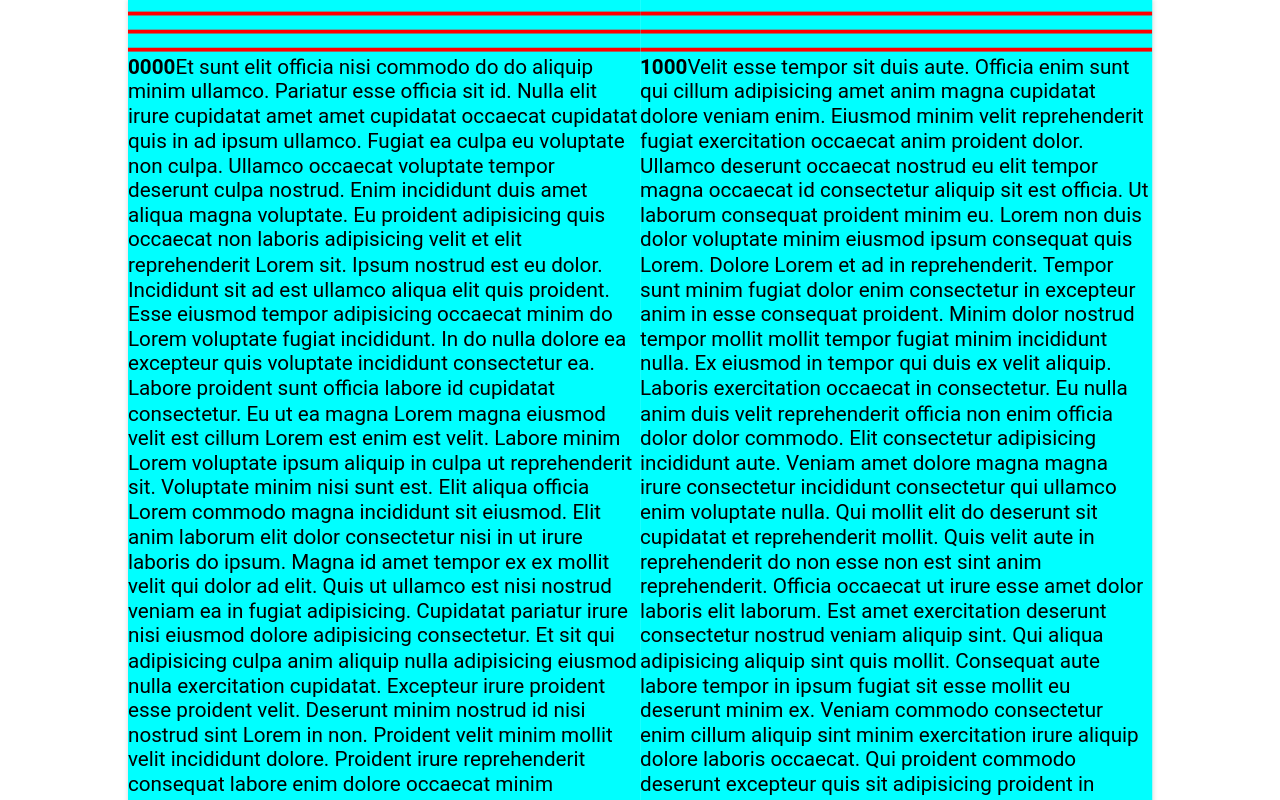
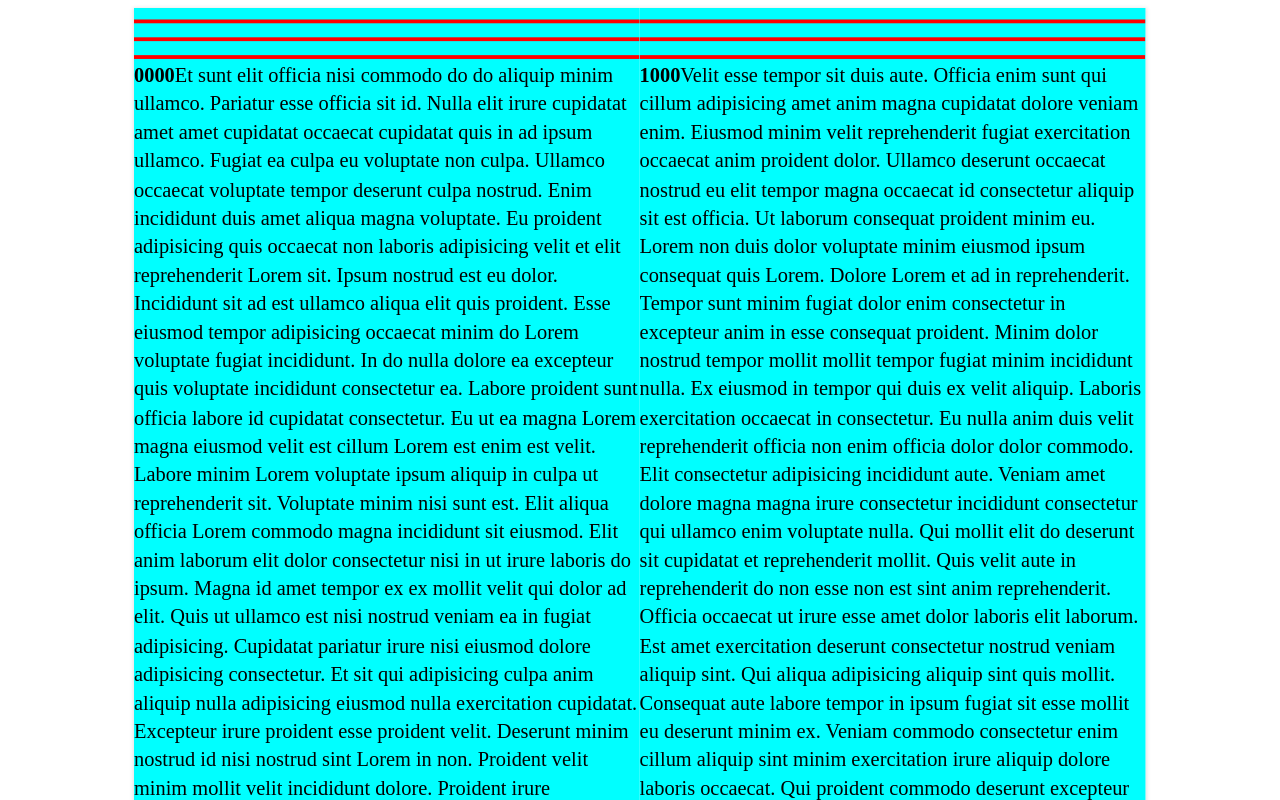
Before and after one commit to joaopmo/react-paper, a React (Vite) app: page / in a window 1280 px wide. Shown: the top 800 px of the page. Built offline with nearby package versions, Linux system fonts and the light colour scheme.

Commit message:
Arbitrary precision test

```diff
--- /dev/null
+++ b/src/components/Backdrop.tsx
@@ -0,0 +1,9 @@
+import React from 'react';
+
+export function Backdrop({ children, open }: { children: React.ReactNode; open: boolean }) {
+  return (
+    <div className="backdrop" style={{ display: open ? 'flex' : 'none' }}>
+      {children}
+    </div>
+  );
+}
--- a/src/components/Dimension.tsx
+++ b/src/components/Dimension.tsx
@@ -49,6 +49,10 @@ export function DimensionProvider({
 
   const resizeHandler = React.useCallback(() => {
     // A4 = 297mm x 210mm
+
+    const mm = getComputedStyle(document.body).getPropertyValue('--mm');
+    console.log('mm: ', mm);
+
     const height = 297 * multiplier;
     const width = 210 * multiplier;
     const container = dimensionRef.current;
--- a/src/components/Page.tsx
+++ b/src/components/Page.tsx
@@ -5,14 +5,17 @@ import { renderWithOutlet } from './Outlet';
 import { StructureObject } from '../utils/transforms';
 import { get } from '../utils/accessors';
 import { FieldObject } from './Field';
+import { Backdrop } from './Backdrop';
+import { Spinner } from './Spinner';
 
 interface PageProps {
   structure: StructureObject;
   columns: Array<PageDescriptor | null>;
   index: number;
+  loading: boolean;
 }
 
-export function Page({ columns, structure, index }: PageProps): JSX.Element {
+export function Page({ columns, structure, index, loading }: PageProps): JSX.Element {
   const { scale, ...dimension } = useDimension();
 
   return (
@@ -23,18 +26,22 @@ export function Page({ columns, structure, index }: PageProps): JSX.Element {
         ...dimension,
       }}
     >
+      <Backdrop open={loading}>
+        <Spinner />
+      </Backdrop>
       {columns.map((column, columnIndex) => {
         return (
           <div className={`pb-column pb-column-${columnIndex}`} key={columnIndex}>
             {column?.map((slice) => {
-              const maxHeight = slice.lowerBound - slice.upperBound || 'none';
-              const top = -slice.upperBound;
+              const maxHeight = slice.lowerBound.minus(slice.upperBound).toNumber() || 'none';
+              // const maxHeight = slice.lowerBound - slice.upperBound || 'none';
+              const top = slice.upperBound.neg().toNumber();
 
               return (
                 <div
                   key={`${slice.current}.${slice.path.join('.')}`}
                   style={{ overflow: 'hidden', maxHeight }}
-                  data-max-height={slice.lowerBound - slice.upperBound || 'none'}
+                  // data-max-height={slice.lowerBound - slice.upperBound || 'none'}
                 >
                   <div style={{ position: 'relative', top }} data-top={-slice.upperBound}>
                     {renderWithOutlet(
--- a/src/components/Paginator.tsx
+++ b/src/components/Paginator.tsx
@@ -1,12 +1,12 @@
 import React from 'react';
 import { FieldObject, Path, Subscribe } from './Field';
-import { renderWithOutlet } from './Outlet';
 import { useDimension } from './Dimension';
 import { Page } from './Page';
 import { StructureObject } from '../utils/transforms';
 import { ElStyle, getStyle } from '../styles/getter';
 import debounce from '../utils/debounce';
 import { get, zip } from '../utils/accessors';
+import Big from 'big.js';
 
 interface FieldContextObject {
   subField: Subscribe | null;
@@ -16,9 +16,9 @@ interface Slice {
   path: Path;
   current: number; // index of the slice taking into account all slices with same path
   leadPage: number; // starting page
-  upperBound: number; // starting lenght
-  lowerBound: number; // ending length head tail
-  addedHeight: number; // Cumulative height of slices in the page
+  upperBound: Big; // starting lenght
+  lowerBound: Big; // ending length head tail
+  addedHeight: Big; // Cumulative height of slices in the page
 }
 
 export type PageDescriptor = Slice[];
@@ -51,7 +51,7 @@ export function Paginator({ structure }: PaginatorProps) {
   const ROOT_FIELD = 1;
   const elementToPath = React.useRef<Map<Element, Path>>(new Map());
   const pathToElement = React.useRef<Map<string, Element>>(new Map());
-  const { height: pageHeight } = useDimension();
+  const { height: pageHeight, scale } = useDimension();
 
   const map = React.useMemo(() => {
     return {
@@ -74,6 +74,7 @@ export function Paginator({ structure }: PaginatorProps) {
     };
   }, []);
   const [schema, dispatch] = React.useReducer(reducer, [], init);
+  const [loading, setLoading] = React.useState(true);
 
   function init(schema: Schema): Schema {
     schema = structure.map((column, columnIndex) => {
@@ -82,9 +83,9 @@ export function Paginator({ structure }: PaginatorProps) {
           path: [columnIndex, fieldIndex],
           current: 0,
           leadPage: 0,
-          upperBound: 0,
-          lowerBound: 0,
-          addedHeight: 0,
+          upperBound: Big(0),
+          lowerBound: Big(0),
+          addedHeight: Big(0),
         };
       });
       return [page];
@@ -141,12 +142,12 @@ export function Paginator({ structure }: PaginatorProps) {
       prevPath: Path;
       leadPage: number;
       currSlice: number;
-      upperBound: number;
-      lowerBound: number;
-      addedHeight: number;
-      freeHeight: number;
+      upperBound: Big;
+      lowerBound: Big;
+      addedHeight: Big;
+      freeHeight: Big;
       field: FieldObject;
-      style: ElStyle<number>;
+      style: ElStyle<Big>;
       prevSibEl?: Element;
       nextSibEl?: Element;
     };
@@ -158,18 +159,23 @@ export function Paginator({ structure }: PaginatorProps) {
       styleProp: keyof ElStyle<number>,
     ) {
       let currentBox = state.style[styleProp];
+      const tmp = state.style.lineHeight.minus(state.style.fontSize).toNumber();
+      // const safeMargin = new Big(Math.log10(tmp));
+      const safeMargin = new Big(0);
+      let countMargin = 0;
 
       // Logic to handle margin collapse between adjacent siblings.
       // Margin collapse between parent and descendants is handled
       // by .pb-page * { overflow: hidden; } css rule.
       // =================================================================
       if (styleProp === 'marginTop' && state.prevSibEl) {
-        currentBox = 0.0;
+        currentBox = Big(0);
       }
 
       if (styleProp === 'marginBottom' && state.nextSibEl) {
-        const { marginTop } = getStyle(state.nextSibEl);
-        currentBox = Math.max(marginTop, currentBox);
+        const { marginTop } = getStyle(state.nextSibEl, scale);
+        currentBox = marginTop.gt(currentBox) ? marginTop : currentBox;
+        // currentBox = Math.max(marginTop, currentBox);
       }
       // =================================================================
 
@@ -196,26 +202,73 @@ export function Paginator({ structure }: PaginatorProps) {
       //   }
       // }
 
-      while (true) {
-        if (state.freeHeight >= currentBox) {
-          state.lowerBound += currentBox;
-          state.addedHeight += currentBox;
-          state.freeHeight -= currentBox;
+      if (styleProp === 'contentBox' && state.field.content === 'text') {
+        while (true) {
+          if (countMargin === 0 && state.freeHeight.gte(currentBox)) {
+            state.lowerBound = state.lowerBound.plus(currentBox);
+            state.addedHeight = state.addedHeight.plus(currentBox);
+            state.freeHeight = state.freeHeight.minus(currentBox);
+            break;
+          }
 
-          break;
+          if (state.freeHeight.gte(currentBox.plus(safeMargin))) {
+            state.upperBound = state.upperBound.minus(safeMargin);
+            state.lowerBound = state.lowerBound.plus(currentBox);
+            state.addedHeight = state.addedHeight.plus(currentBox).plus(safeMargin);
+            state.freeHeight = state.freeHeight.minus(currentBox).minus(safeMargin);
+            break;
+          }
+
+          let up = new Big(0);
+          let lo = new Big(0);
+          if (countMargin === 0 && state.freeHeight.gte(state.style.lineHeight.plus(safeMargin))) {
+            state.freeHeight = state.freeHeight.minus(safeMargin);
+            const cap = state.freeHeight.minus(state.freeHeight.mod(state.style.lineHeight));
+            state.lowerBound = state.lowerBound.plus(cap);
+            lo = lo.plus(safeMargin);
+            state.addedHeight = state.addedHeight.plus(cap);
+            state.freeHeight = state.freeHeight.minus(cap);
+            currentBox = currentBox.minus(cap);
+            countMargin++;
+          }
+
+          if (state.freeHeight.gte(state.style.lineHeight.plus(safeMargin.times(2)))) {
+            state.freeHeight = state.freeHeight.minus(safeMargin.times(2));
+            const cap = state.freeHeight.minus(state.freeHeight.mod(state.style.lineHeight));
+            up = up.plus(safeMargin);
+            lo = lo.plus(safeMargin);
+            state.lowerBound = state.lowerBound.plus(cap);
+            state.addedHeight = state.addedHeight.plus(cap);
+            state.freeHeight = state.freeHeight.minus(cap);
+            currentBox = currentBox.minus(cap);
+            countMargin++;
+          }
+
+          page.push({
+            path: state.currPath.slice(0, 2),
+            current: state.currSlice++,
+            leadPage: state.leadPage,
+            addedHeight: state.addedHeight.plus(up).plus(lo),
+            upperBound: state.upperBound.minus(up),
+            lowerBound: state.lowerBound.plus(lo),
+          });
+
+          column.push([...page]);
+          page.length = 0;
+          state.addedHeight = Big(0);
+          state.freeHeight = Big(pageHeight);
+          state.upperBound = state.lowerBound;
         }
 
-        if (
-          styleProp === 'contentBox' &&
-          state.field.content === 'text' &&
-          state.freeHeight >= state.style.lineHeight
-        ) {
-          let contentCap = state.freeHeight;
-          contentCap -= state.freeHeight % state.style.lineHeight;
-          state.lowerBound += contentCap;
-          state.addedHeight += contentCap;
-          state.freeHeight -= contentCap;
-          currentBox -= contentCap;
+        return 0;
+      }
+
+      while (true) {
+        if (state.freeHeight.gte(currentBox)) {
+          state.lowerBound = state.lowerBound.plus(currentBox);
+          state.addedHeight = state.addedHeight.plus(currentBox);
+          state.freeHeight = state.freeHeight.minus(currentBox);
+          break;
         }
 
         if (styleProp === 'marginTop' && state.currPath.length === 2) {
@@ -233,10 +286,11 @@ export function Paginator({ structure }: PaginatorProps) {
 
         column.push([...page]);
         page.length = 0;
-        state.addedHeight = 0;
-        state.freeHeight = pageHeight;
+        state.addedHeight = Big(0);
+        state.freeHeight = Big(pageHeight);
         state.upperBound = state.lowerBound;
       }
+
       return 0;
     }
 
@@ -244,19 +298,19 @@ export function Paginator({ structure }: PaginatorProps) {
       const [leadPage, sliceIdx] = findSlice(path);
       const page: Slice[] = schema[path[COLUMN]][leadPage].slice(0, sliceIdx);
       const column: PageDescriptor[] = schema[path[COLUMN]].slice(0, leadPage);
-      const addedHeight = page.at(-1)?.addedHeight ?? 0;
-      const freeHeight = pageHeight - addedHeight;
+      const addedHeight = page.at(-1)?.addedHeight ?? Big(0);
+      const freeHeight = Big(pageHeight).minus(addedHeight);
 
       const state: State = {
         prevPath: [],
         currPath: path,
         leadPage,
         currSlice: 0,
-        upperBound: 0,
-        lowerBound: 0,
+        upperBound: Big(0),
+        lowerBound: Big(0),
         addedHeight,
         freeHeight,
-        style: getStyle(map.get(path) as Element),
+        style: getStyle(map.get(path) as Element, scale),
         field: get(structure, path) as FieldObject,
       };
 
@@ -268,7 +322,7 @@ export function Paginator({ structure }: PaginatorProps) {
       while (pathStack.length > 0) {
         state.currPath = pathStack.pop()!;
         const parent = state.currPath.slice(0, -1);
-        state.style = getStyle(map.get(state.currPath) as Element);
+        state.style = getStyle(map.get(state.currPath) as Element, scale);
 
         state.field = get(structure, state.currPath) as FieldObject;
         state.prevSibEl = map.get([...parent, state.currPath.at(-1)! - 1]) as Element;
@@ -354,7 +408,9 @@ export function Paginator({ structure }: PaginatorProps) {
         return acc;
       }, new Map<number, Path>());
 
+      setLoading(true);
       dispatch({ type: 'resize', payload: { leadChanges } });
+      setLoading(false);
     },
     [map],
   );
@@ -402,7 +458,15 @@ export function Paginator({ structure }: PaginatorProps) {
     <FieldContext.Provider value={{ subField }}>
       <div className="pb-container">
         {zip(schema).map((columns: Array<PageDescriptor | null>, index) => {
-          return <Page columns={columns} structure={structure} index={index} key={index} />;
+          return (
+            <Page
+              columns={columns}
+              structure={structure}
+              index={index}
+              loading={loading}
+              key={index}
+            />
+          );
         })}
       </div>
     </FieldContext.Provider>
--- /dev/null
+++ b/src/components/Spinner.tsx
@@ -0,0 +1,4 @@
+import React from 'react';
+export function Spinner() {
+  return <div className="spinner"></div>;
+}
--- a/src/styles/getter.ts
+++ b/src/styles/getter.ts
@@ -1,4 +1,5 @@
 import { Path } from '../components/Field';
+import Big from 'big.js';
 
 export interface ElStyle<T> {
   // marginBox: T;
@@ -18,7 +19,7 @@ export interface ElMeta<T> extends Partial<ElStyle<T>> {
   path: Path;
 }
 
-export const getStyle = (el: Element): ElStyle<number> => {
+export const getStyle = (el: Element, scale?: number): ElStyle<Big> => {
   const style = window.getComputedStyle(el);
 
   const properties: ElStyle<string> = {
@@ -31,27 +32,40 @@ export const getStyle = (el: Element): ElStyle<number> => {
     marginBottom: 'margin-bottom',
     paddingTop: 'padding-top',
     paddingBottom: 'padding-bottom',
-    borderTop: 'border-top',
-    borderBottom: 'border-bottom',
+    borderTop: 'border-top-width',
+    borderBottom: 'border-bottom-width',
   };
 
-  const sizes = Object.entries(properties).reduce<ElStyle<number>>((acc, [key, val]) => {
-    acc[key as keyof ElStyle<number>] = parseFloat(style.getPropertyValue(val)) || 0;
+  const sizes = Object.entries(properties).reduce<ElStyle<Big>>((acc, [key, val]) => {
+    acc[key as keyof ElStyle<Big>] = new Big(parseFloat(style.getPropertyValue(val)) || 0);
     return acc;
-  }, {} as ElStyle<number>);
+  }, {} as ElStyle<Big>);
+
+  // for (const [key, val] of Object.entries(sizes)) {
+  //   console.log(key, val.toString());
+  // }
+  // console.log('-');
 
   if (style.getPropertyValue('box-sizing') === 'border-box') {
     // sizes.marginBox += sizes.marginTop + sizes.marginBottom;
-    sizes.contentBox -= sizes.paddingTop + sizes.paddingBottom;
-    sizes.contentBox -= sizes.borderTop + sizes.borderBottom;
+    sizes.contentBox = sizes.contentBox.minus(sizes.paddingTop.plus(sizes.paddingBottom));
+    // sizes.contentBox -= sizes.paddingTop + sizes.paddingBottom;
+    sizes.contentBox = sizes.contentBox.minus(sizes.borderTop.plus(sizes.borderBottom));
+    // sizes.contentBox -= sizes.borderTop + sizes.borderBottom;
   } else {
     // sizes.marginBox += sizes.paddingTop + sizes.paddingBottom;
     // sizes.marginBox += sizes.borderTop + sizes.borderBottom;
     // sizes.marginBox += sizes.marginTop + sizes.marginBottom;
+    sizes.borderBox = sizes.borderBox.plus(sizes.paddingTop.plus(sizes.paddingBottom));
+    // sizes.borderBox += sizes.paddingTop + sizes.paddingBottom;
+    sizes.borderBox = sizes.borderBox.plus(sizes.borderTop.plus(sizes.borderBottom));
+    // sizes.borderBox += sizes.borderTop + sizes.borderBottom;
+  }
 
-    sizes.borderBox += sizes.paddingTop + sizes.paddingBottom;
-    sizes.borderBox += sizes.borderTop + sizes.borderBottom;
-  }
+  // for (const [key, val] of Object.entries(sizes)) {
+  //   console.log(key, val.toString());
+  // }
+  // console.log('\n');
 
   return sizes;
 };
--- a/src/styles/style.css
+++ b/src/styles/style.css
@@ -1,6 +1,10 @@
 .pb-dimension {
     display: flex;
     justify-content: center;
+}
+
+.pb-container, .pb-container * {
+    box-sizing: border-box;
 }
 
 .pb-container {
@@ -12,7 +16,8 @@
 .pb-page {
     display: flex;
     justify-content: space-around;
-    line-height: 1.2;
+    font-size: 16px;
+    line-height: 1.4;
     background-color: white;
     box-shadow: 0 1px 3px 1px rgba(60, 64, 67, 0.15);
     transform-origin: top left;
@@ -20,7 +25,7 @@
 
 
 .pb-page * {
-    line-height:inherit;
+    line-height: inherit;
     overflow: hidden;
 }
 
@@ -35,56 +40,73 @@
     padding: 0;
   }
 
+  .backdrop {
+    top: 0;
+    left: 0;
+    right: 0;
+    bottom: 0;
+    position: absolute;
+    display: flex;
+    justify-content: center;
+    align-items: center;
+    background: rgba( 0, 0, 0, 0.7 );
+}
+
+.spinner {
+    width: 4rem;
+    height: 4rem;
+    border: 10px solid #f3f3f3;
+    border-top: 10px solid #3498db;
+    border-radius: 50%;
+    animation: spin 0.5s cubic-bezier(.35,.65,.35,.65) infinite;
+  }
+
+  @keyframes spin {
+    0% {
+      transform: rotate(0deg);
+    }
+    100% {
+      transform: rotate(360deg);
+    }
+  }
+
 @media print {
     html,
     body,
     body * {
+        visibility: hidden;
+        print-color-adjust: exact;
         -webkit-print-color-adjust: exact;
-        print-color-adjust: exact;
-        visibility: hidden;
     }
 
     .pb-container, .pb-container * {
         visibility: visible;
     }
 
-
     .pb-container {
-        display: block;
-        position: absolute;
-        top: 0;
-        left: 0;
-        margin: 0;
-        padding: 0;
-        border: none;
-        outline: none;
+        display: block !important;
+        position: absolute !important;
+        top: 0 !important;
+        left: 0 !important;
+        right: 0 !important;
+        bottom: 0 !important;
+        margin: 0 !important;
+        padding: 0 !important;
+        border: none !important;
+        outline: none !important;
     }
 
+    .backdrop {
+        display: none;
+     }
+
+
     .pb-page {
-        break-inside: avoid;
-        page-break-after: always;
-        box-shadow: none;
+        break-inside: avoid !important;
+        page-break-after: always !important;
+        box-shadow: none !important;
+        transform: scale(1) !important;
+        height: 297mm !important;
+        width: 210mm !important;
     }
 }
-
-* {
-    margin: 0;
-    padding: 0;
-    line-height: 1;
-    font-family: Roboto;
-  }
-
-h1, h2 {
-    font-size: 64px;
-    line-height: 64px;
-    vertical-align: middle;
-
-  }
-
-  h1 {
-    background: tomato;
-  }
-
-  h2 {
-    background: mediumaquamarine;
-  }
```
